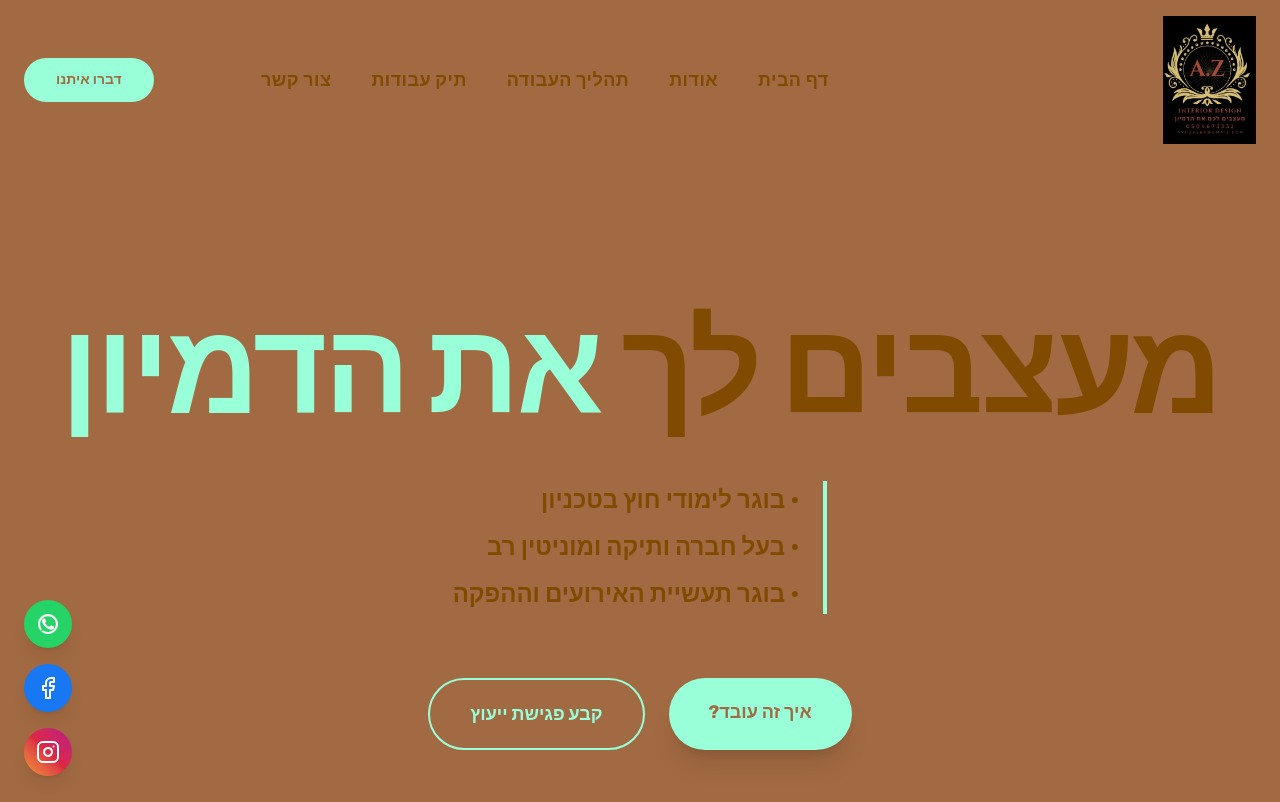
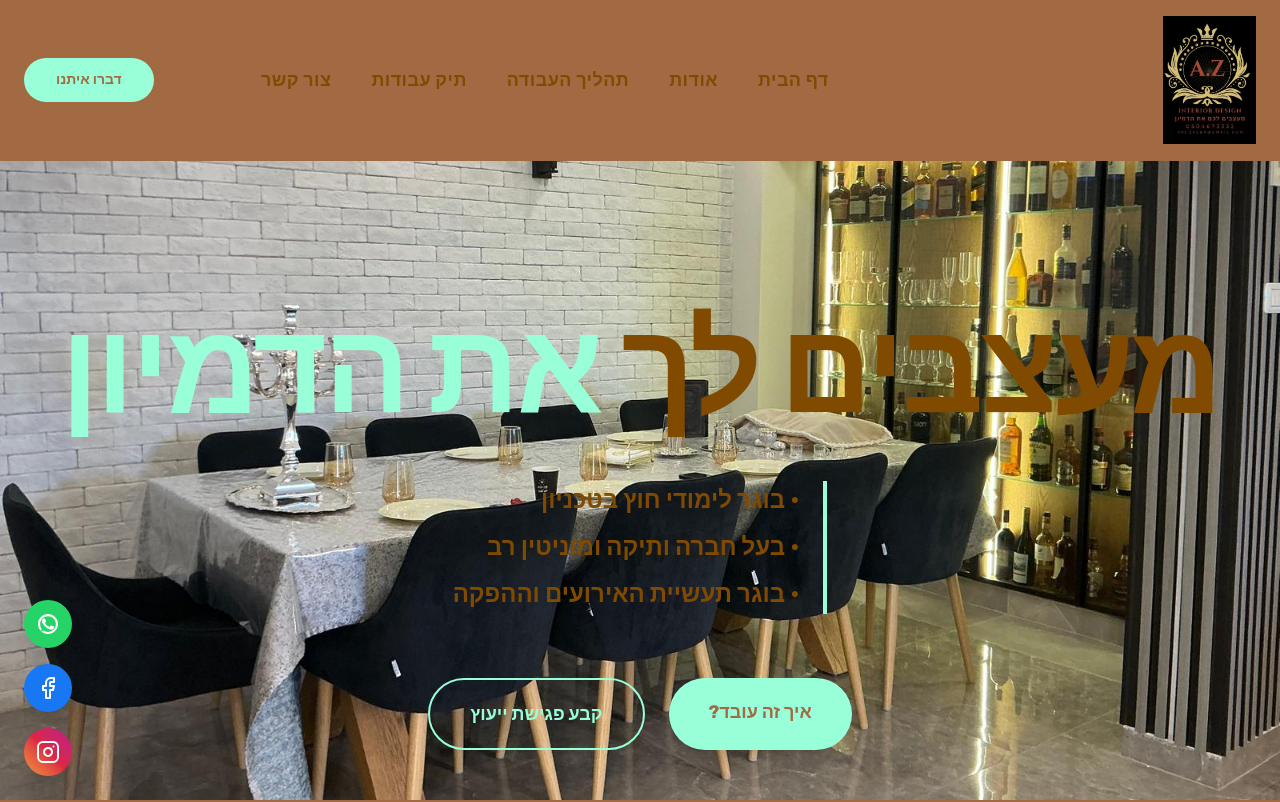
Before and after one commit to mos234/my-design-portfolio, a Next.js app: page / in a window 1280 px wide. Shown: the top 802 px of the page. Built offline with nearby package versions, Linux system fonts and the light colour scheme.

Commit message:
feat: Initialize the Next.js design portfolio application with core pages, layout, and components.

```diff
--- a/app/globals.css
+++ b/app/globals.css
@@ -21,7 +21,7 @@
 }
 
 body {
-  background: var(--background);
+  background-color: var(--background);
   color: var(--foreground);
   font-family: var(--font-sans);
   direction: rtl;
--- a/app/layout.tsx
+++ b/app/layout.tsx
@@ -10,6 +10,8 @@ export const metadata: Metadata = {
   description: 'סטודיו לעיצוב פנים המתמחה בחללים מסחריים, מאפיות, ובתים פרטיים.',
 };
 
+import Image from 'next/image';
+
 export default function RootLayout({
   children,
 }: Readonly<{
@@ -17,7 +19,18 @@ export default function RootLayout({
 }>) {
   return (
     <html lang="he" dir="rtl">
-      <body className="antialiased min-h-screen flex flex-col">
+      <body className="antialiased min-h-screen flex flex-col relative">
+        {/* Background Image */}
+        <div className="fixed inset-0 z-[-1]">
+          <Image
+            src="/bg.jpg"
+            alt="Reference Background"
+            fill
+            className="object-cover opacity-100" // Adjust opacity if needed later
+            priority
+          />
+        </div>
+
         <Navbar />
         {children}
         <SocialButtons />
--- a/app/page.tsx
+++ b/app/page.tsx
@@ -6,7 +6,7 @@ export default function Home() {
     <div className="min-h-screen flex flex-col font-sans">
 
       {/* Hero Section */}
-      <main className="flex-1 flex flex-col items-center justify-center text-center px-4 py-20 md:py-32 bg-[var(--background)]">
+      <main className="flex-1 flex flex-col items-center justify-center text-center px-4 py-20 md:py-32">
         <div className="max-w-full animate-fade-in-up space-y-8">
 
           <h1 className="text-6xl md:text-8xl lg:text-9xl font-black tracking-tight text-[var(--foreground)] leading-tight whitespace-nowrap">
@@ -31,7 +31,7 @@ export default function Home() {
       </main>
 
       {/* Intro Section */}
-      <section className="bg-[var(--background)] py-20 px-4 border-t border-[var(--foreground)]/5">
+      <section className="py-20 px-4 border-t border-[var(--foreground)]/5 backdrop-blur-sm bg-[var(--background)]/80">
         <div className="max-w-4xl mx-auto text-center space-y-8">
           <h2 className="text-3xl md:text-4xl font-black text-[var(--foreground)]">נעים להכיר, אני אבי</h2>
           <p className="text-xl leading-relaxed font-medium text-[var(--foreground)]/80">
```
Also changed, not shown: public/bg.jpg (added).
